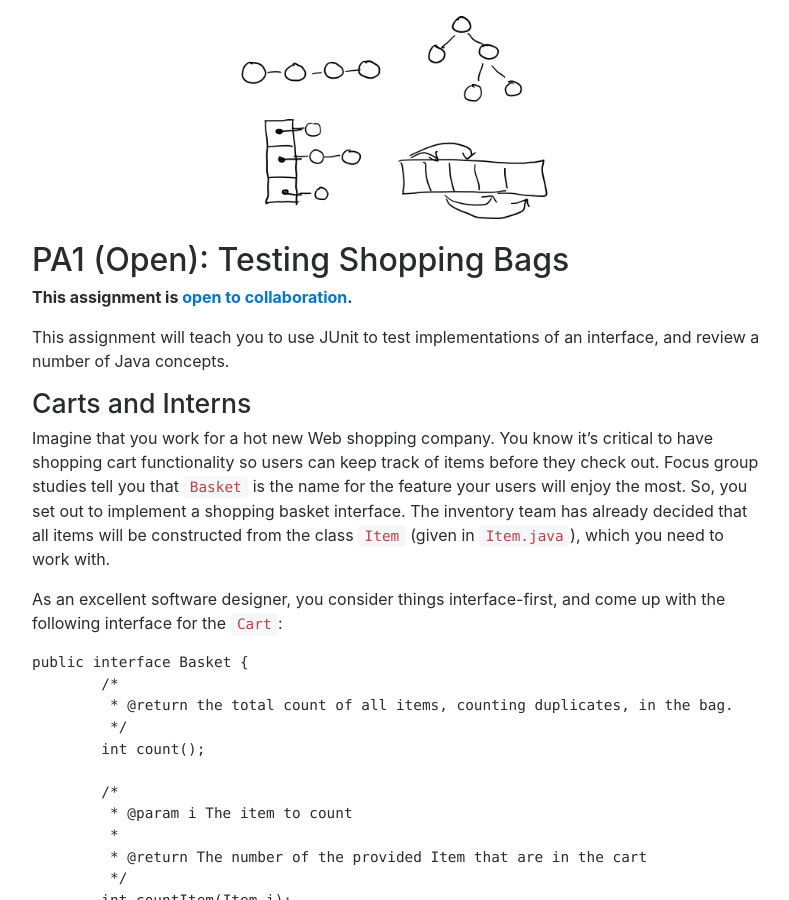
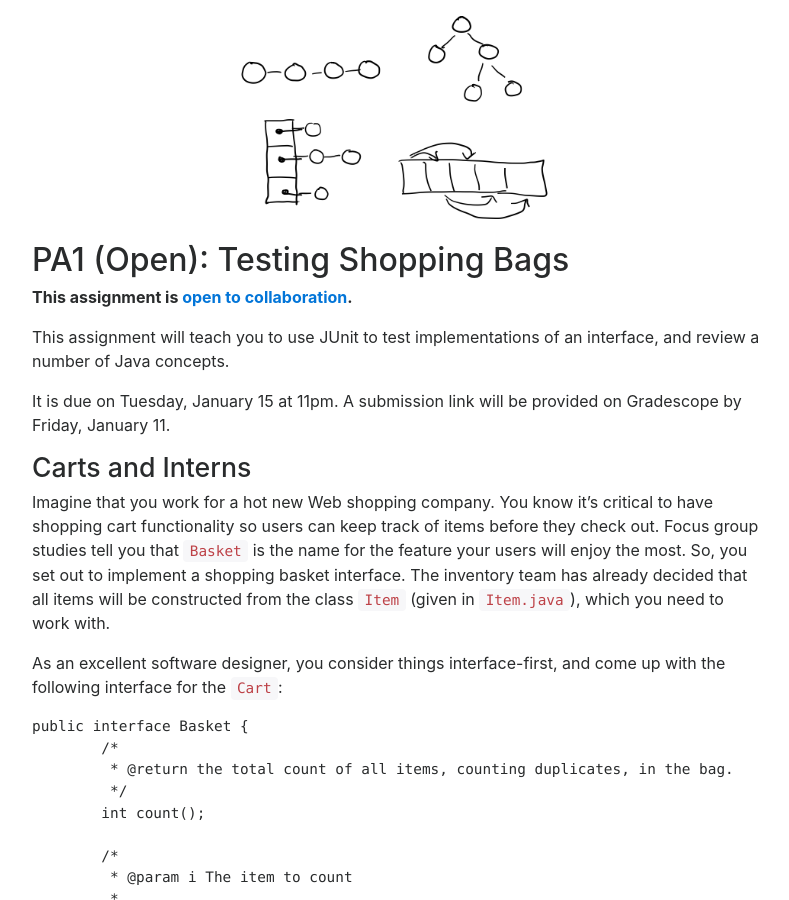
Before and after one commit to ucsd-cse12-w19/ucsd-cse12-w19.github.io, a Jekyll site: the page built from pa1/index.md, in a window 1280 px wide and 900 px high. Shown: the whole window, without its empty margins (243-1032 px from the left). Built offline with Jekyll 4.4.1, drawn with Linux system fonts in a browser that asks for light colours; nearby versions of some CDN libraries.

Commit message:
more fixes

```diff
--- a/pa1/index.md
+++ b/pa1/index.md
@@ -10,6 +10,9 @@ doodle: "../doodle.png"
 
 This assignment will teach you to use JUnit to test implementations of an
 interface, and review a number of Java concepts.
+
+It is due on Tuesday, January 15 at 11pm. A submission link will be provided on
+Gradescope by Friday, January 11.
 
 ## Carts and Interns
 
```
